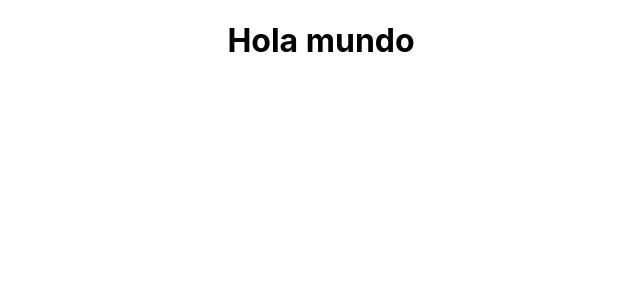
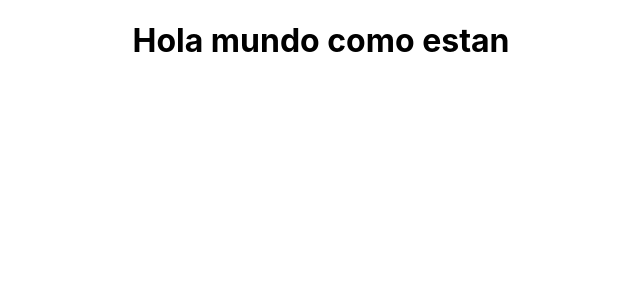
Before and after one commit to DaniPineda7687/colBoletas, a React (Create React App) app in the folder frontend/: page / in a window 1280 px wide. Shown: the top 300 px of the page, without its empty margins (319-959 px from the left). Built offline with nearby package versions, Linux system fonts and the light colour scheme.

Commit message:
acomodar componentes como .jsx y services como js

```diff
--- a/frontend/src/App.js
+++ b/frontend/src/App.jsx
@@ -3,7 +3,7 @@ import "./styles/App.css"
 function App() {
   return (
     <div className="App">
-      <h1>Hola mundo</h1>
+      <h1>Hola mundo como estan</h1>
     </div>
   );
 }
```
Also changed, not shown: frontend/src/components/Header.js (deleted), frontend/src/components/Header.jsx (added), frontend/src/screens/HomeScreen.js (deleted), frontend/src/screens/HomeScreen.jsx (added).
